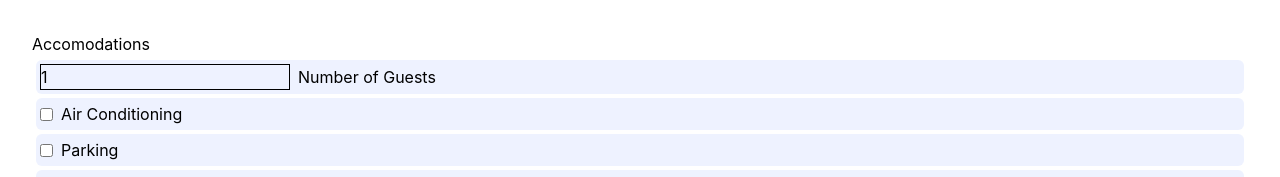
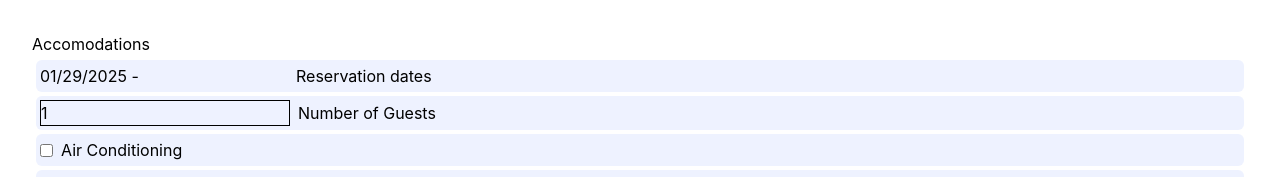
Before and after one commit to jasmingubeljic/accommodation-filtering, a React (Vite) app: page / in a window 1280 px wide. Shown: the top 177 px of the page. Built offline with nearby package versions, Linux system fonts and the light colour scheme; no server answers.

Commit message:
chore: add datepicker

```diff
--- a/package.json
+++ b/package.json
@@ -12,6 +12,7 @@
   "dependencies": {
     "@tailwindcss/vite": "^4.0.0",
     "react": "^18.3.1",
+    "react-datepicker": "^7.6.0",
     "react-dom": "^18.3.1",
     "react-router-dom": "^7.1.3",
     "tailwindcss": "^4.0.0"
--- a/src/components/Filter/Filter.jsx
+++ b/src/components/Filter/Filter.jsx
@@ -1,9 +1,45 @@
+import { useState, useEffect } from 'react'
+import DatePicker from "react-datepicker";
+
+import "react-datepicker/dist/react-datepicker.css";
+
 export default function Filters(props) {
+  const [startDate, setStartDate] = useState(new Date());
+  const [endDate, setEndDate] = useState(null);
+  const onChange = (dates) => {
+    const [start, end] = dates;
+    setStartDate(start);
+    setEndDate(end);
+  };
+
+  useEffect( () => {
+    console.log(startDate, endDate)
+  })
+
+
   return (
     <>
-      <form  onChange={props.onFiltering} className="mb-10">
+      <form onChange={props.onFiltering} className="mb-10">
         <div className="flex gap-2 p-1 m-1 bg-indigo-50 rounded-md items-center content-start">
-          <input type="number" name="capacity" className="border-1" min="1" defaultValue="1" />
+          <DatePicker
+            selected={startDate}
+            onChange={onChange}
+            startDate={startDate}
+            endDate={endDate}
+            selectsRange
+            minDate={new Date()}
+          />
+          <label htmlFor="Capacity">Reservation dates</label>
+        </div>
+
+        <div className="flex gap-2 p-1 m-1 bg-indigo-50 rounded-md items-center content-start">
+          <input
+            type="number"
+            name="capacity"
+            className="border-1"
+            min="1"
+            defaultValue="1"
+          />
           <label htmlFor="Capacity">Number of Guests</label>
         </div>
 
@@ -38,7 +74,14 @@ export default function Filters(props) {
         </div>
 
         <div className="flex gap-2 p-1 m-1 bg-indigo-50 rounded-md items-center content-start">
-          <input type="number" name="max_price" className="border-1" step="10" min="0" defaultValue="0" />
+          <input
+            type="number"
+            name="max_price"
+            className="border-1"
+            step="10"
+            min="0"
+            defaultValue="0"
+          />
           <label htmlFor="max_price">Maximum price</label>
         </div>
       </form>
```
Also changed, not shown: 1 other file (tests, documents, lock files or other folders).
